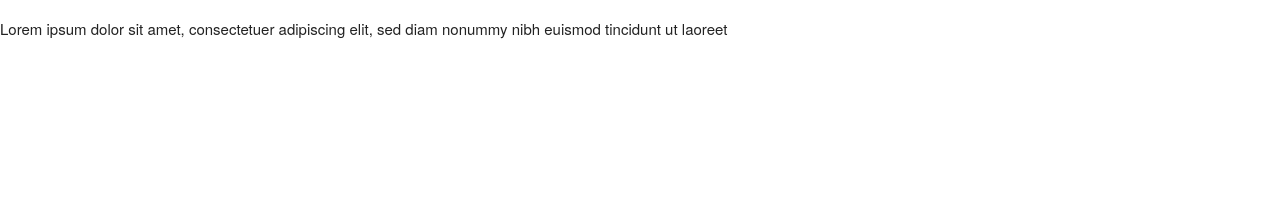
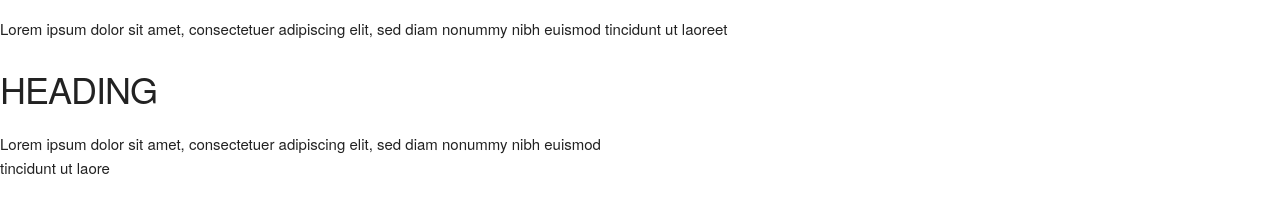
Before and after one commit to BillChabzz/SinglePro, a plain HTML site: page index.html in a window 1280 px wide. Shown: the part 1144-1349 px from the top of the page. Before the commit the page ends 1210 px from the top, so only its background shows below. Drawn offline with Linux system fonts and the light colour scheme.

Commit message:
defining and adding card dummy text

```diff
--- a/index.html
+++ b/index.html
@@ -58,13 +58,25 @@ Lorem ipsum dolor sit amet, consectetuer adipiscing elit, sed diam nonummy nibh
             <div class="row">
                 <div class="twelve columns">
                     <p>Lorem ipsum dolor sit amet, consectetuer adipiscing elit, sed diam nonummy nibh euismod tincidunt ut laoreet</p>
+                <div class="row">
+                    <div class="six columns">
+                        <div class="card">
+                            <div class="img">
+                            </div><!--image-->
+                            <div class="heading">
+                                <h3>HEADING</h3>
+                            </div><!--heading-->
+                            <div class="text">
+                                <p>Lorem ipsum dolor sit amet, consectetuer adipiscing elit, sed diam nonummy nibh euismod tincidunt ut laore</p>
+                            </div>
+                        </div>
+                    </div>
+                    <div class="six columns"></div>
+                    <div class="six columns"></div>
+                    <div class="six columns"></div>
+                    <div class="six columns"></div>
+                    <div class="six columns"></div>
                 </div>
-                <div class="six columns"></div>
-                <div class="six columns"></div>
-                <div class="six columns"></div>
-                <div class="six columns"></div>
-                <div class="six columns"></div>
-                <div class="six columns"></div>
             </div>
         </section>
         <section></section>
```
